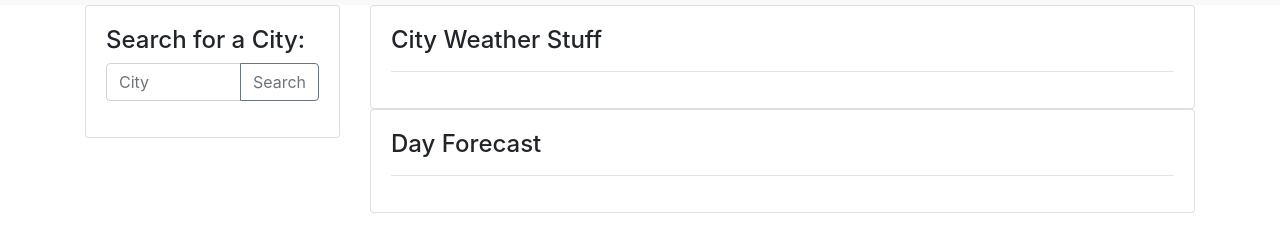
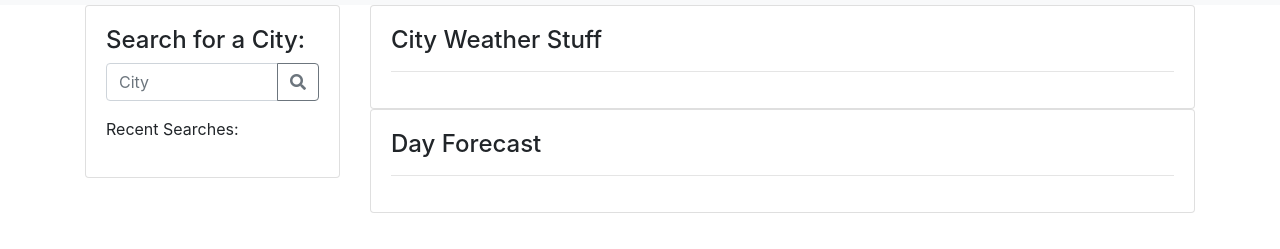
Before and after one commit to ttngu/06-WeatherApp, a plain HTML site: page index.html in a window 1280 px wide. Shown: the part 51-300 px from the top of the page. Drawn offline with nearby package versions, Linux system fonts and the light colour scheme.

Commit message:
added font awesome CDN and search icon

```diff
--- a/index.html
+++ b/index.html
@@ -7,6 +7,9 @@
 
     <!-- Link CSS Bootstrap -->
     <link rel="stylesheet" href="https://stackpath.bootstrapcdn.com/bootstrap/4.3.1/css/bootstrap.min.css" integrity="sha384-ggOyR0iXCbMQv3Xipma34MD+dH/1fQ784/j6cY/iJTQUOhcWr7x9JvoRxT2MZw1T" crossorigin="anonymous">
+
+    <!-- Font Awesome CDN -->
+    <link rel="stylesheet" href="https://use.fontawesome.com/releases/v5.15.1/css/all.css" integrity="sha384-vp86vTRFVJgpjF9jiIGPEEqYqlDwgyBgEF109VFjmqGmIY/Y4HV4d3Gp2irVfcrp" crossorigin="anonymous">
 
 </head>
 
@@ -24,14 +27,17 @@
                 <div class="card">
                     <div class="card-body">
                     <h4>Search for a City:</h4>
-                    <!-- Search Input and Button -->
+                        <!-- Search Input and Button -->
                         <div class="input-group mb-3">
                             <input type="text" class="form-control" placeholder="City" aria-label="Recipient's username" aria-describedby="button-addon2">
                             <div class="input-group-append">
-                            <button class="btn btn-outline-secondary" type="button" id="button-addon2">Search</button>
+                            <button class="btn btn-outline-secondary" type="button" id="button-addon2"><i class="fas fa-search"></i></button>
                             </div>
                         </div>
-
+                        <!-- Div to hold 'Recent Searches' -->
+                        <div class="recent-searches">
+                            <p>Recent Searches:</p>
+                        </div>
                     </div>
                 </div>
             </div>
```
